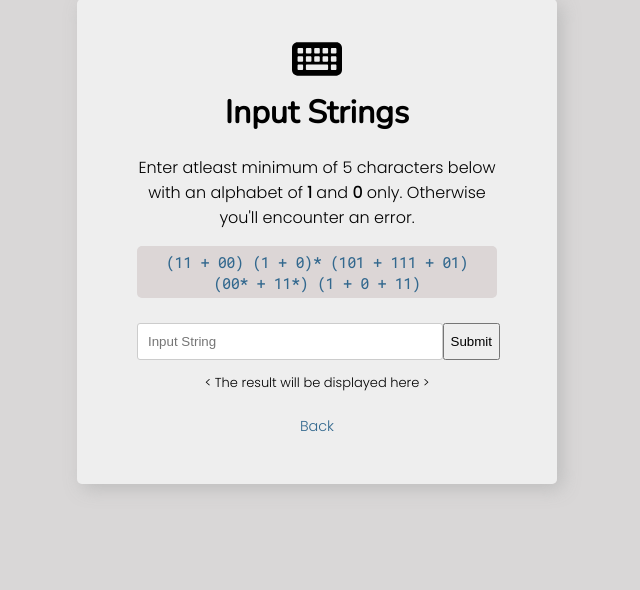
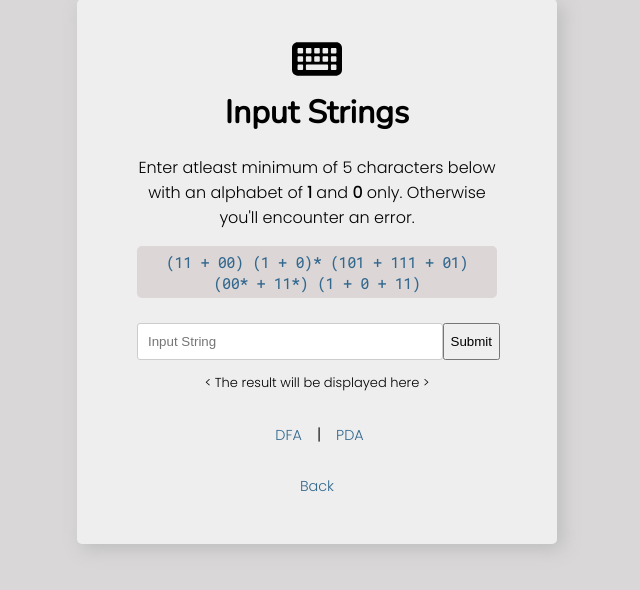
Before and after one commit to bereniceluis/compiler-regex, a Flask app: page /secondregex in a window 1280 px wide. Shown: the part 81-671 px from the top of the page, without its empty margins (323-963 px from the left). Run offline with Flask 2, Linux system fonts and the light colour scheme.

Commit message:
dfa, pda

```diff
--- a/app.py
+++ b/app.py
@@ -9,6 +9,7 @@ def index():
 @app.route('/learn')
 def learn_more():
     return render_template('learn.html')
+
 
 # FOR FIRST REGULAR EXPRESSION
 
--- a/static/css/styles.css
+++ b/static/css/styles.css
@@ -93,7 +93,16 @@ a {
     padding-right: 0px;
     margin-bottom: 10px;
 }
-
+.images{
+    display: flex;
+    flex-direction: row;
+    justify-content: center;
+    margin-left: 50px;
+    margin-right: 50px;
+    margin-top: 5px;
+    padding-right: 0px;
+    margin-bottom: 10px;
+}
 .lead{
     margin-top: 20px;
 }
--- a/templates/index.html
+++ b/templates/index.html
@@ -6,7 +6,7 @@
     <meta name="viewport" content="width=device-width, initial-scale=1.0">
     <title>Automata Theory | Group 1</title>
     <link rel="shortcut icon" href="/static/images/code-solid.svg" />
-    <link rel="stylesheet" href="/static/css/styles.css""
+    <link rel="stylesheet" href="/static/css/styles.css">
     <link rel="preconnect" href="https://fonts.googleapis.com">
     <link rel="preconnect" href="https://fonts.gstatic.com" crossorigin>
     <link href="https://fonts.googleapis.com/css2?family=Inconsolata:wght@500&family=Major+Mono+Display&family=Nunito&family=Poppins:wght@300&family=Roboto+Mono:wght@300&display=swap" rel="stylesheet">
--- a/templates/sec_regex.html
+++ b/templates/sec_regex.html
@@ -63,6 +63,16 @@
 
         {% endif %}
 
+        <div class="images">
+            <p class="lead2">
+            <a class="btn btn-primary btn-lg" href="https://cdn.discordapp.com/attachments/983766141128290315/994097691703398430/unknown.png"  target= "_blank" button">DFA</a>
+        </p>
+
+        <p class="lead2"> | </p>
+        <p class="lead2">
+                <a class="btn btn-primary btn-lg" href="#" target="_blank" role="button">PDA</a>
+
+        </div
 
         <p class="lead">
             <a class="btn btn-primary btn-lg" href="{{url_for('index')}}" role="button">Back</a>
```
Also changed, not shown: templates/first_regex.html (+10 -0 lines).
